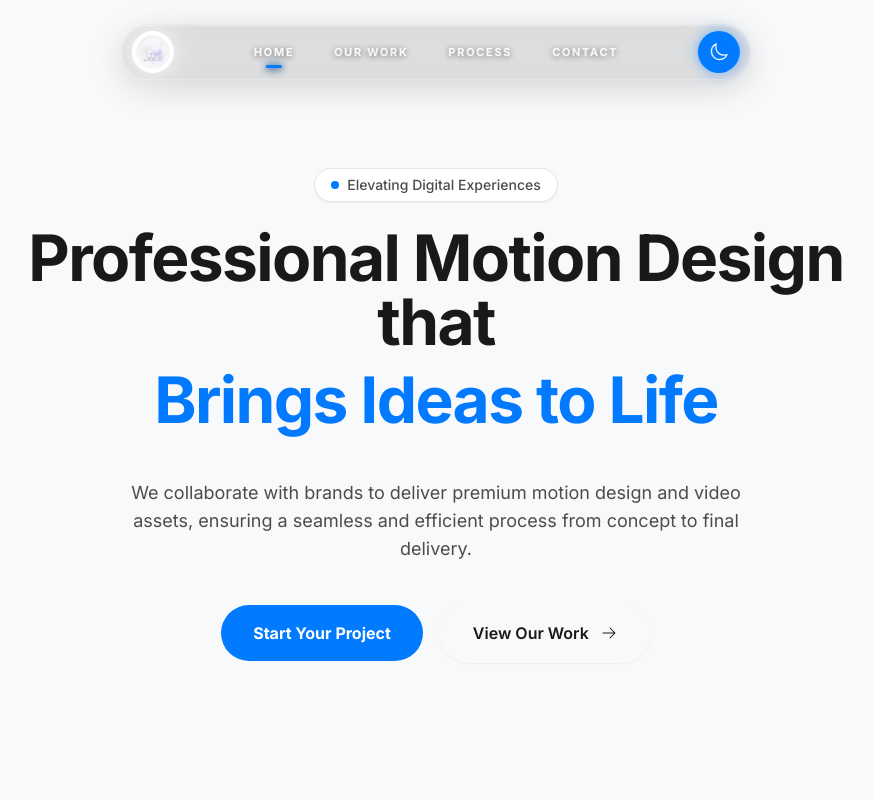
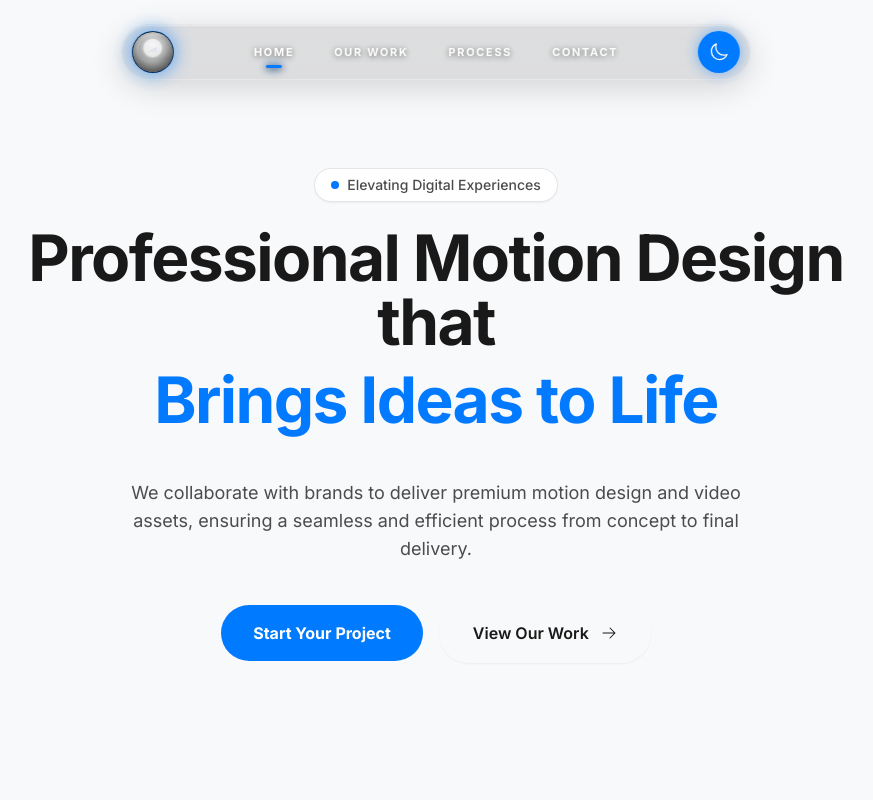
Before and after one commit to BerserkerOP/website, a Next.js app: page / in a window 1280 px wide. Shown: the top 800 px of the page, without its empty margins (204-1077 px from the left). Built offline with nearby package versions, Linux system fonts and the light colour scheme.

Commit message:
Update logo to new image, add 3D sphere styling, blue gradient glow, and hover animations

```diff
--- a/components/Navbar.tsx
+++ b/components/Navbar.tsx
@@ -73,10 +73,18 @@ export default function Navbar() {
       />
 
       {/* Left Profile Picture */}
-      <Link href="/" className="w-[42px] h-[42px] ml-1 rounded-full bg-white flex items-center justify-center shadow-[0_0_20px_rgba(255,255,255,0.8)] border border-white shrink-0 overflow-hidden relative group/logo z-10">
-        <div className="absolute inset-0 bg-white mix-blend-overlay opacity-0 group-hover/logo:opacity-40 transition-opacity z-10" />
-        <Image src="/icon.png" alt="HalftoneMotion" fill className="object-cover p-[3px] rounded-full" />
-      </Link>
+      <motion.div
+        whileHover={{ scale: 1.15, rotateZ: -2 }}
+        transition={{ type: "spring", stiffness: 400, damping: 15 }}
+        className="z-10 ml-1"
+      >
+        <Link href="/" className="block w-[42px] h-[42px] rounded-full flex items-center justify-center shadow-[0_0_20px_rgba(0,122,255,0.7)] border border-[#007AFF]/40 shrink-0 relative overflow-hidden group/logo bg-black">
+          {/* Sphere reflection effects */}
+          <div className="absolute inset-0 rounded-full shadow-[inset_0_-5px_15px_rgba(0,0,0,0.8),inset_0_4px_10px_rgba(255,255,255,0.5)] z-20 pointer-events-none transition-all duration-300 group-hover/logo:shadow-[inset_0_-3px_15px_rgba(0,122,255,0.7),inset_0_5px_12px_rgba(255,255,255,0.8)]" />
+          <div className="absolute inset-0 bg-gradient-to-tr from-[#007AFF]/40 via-transparent to-white/20 z-10 pointer-events-none mix-blend-overlay rounded-full opacity-0 group-hover/logo:opacity-100 transition-opacity duration-300" />
+          <Image src="/icon.png" alt="HalftoneMotion" fill className="object-cover rounded-full" />
+        </Link>
+      </motion.div>
 
       {/* Desktop Nav */}
       <div
```
Also changed, not shown: public/icon.png.
